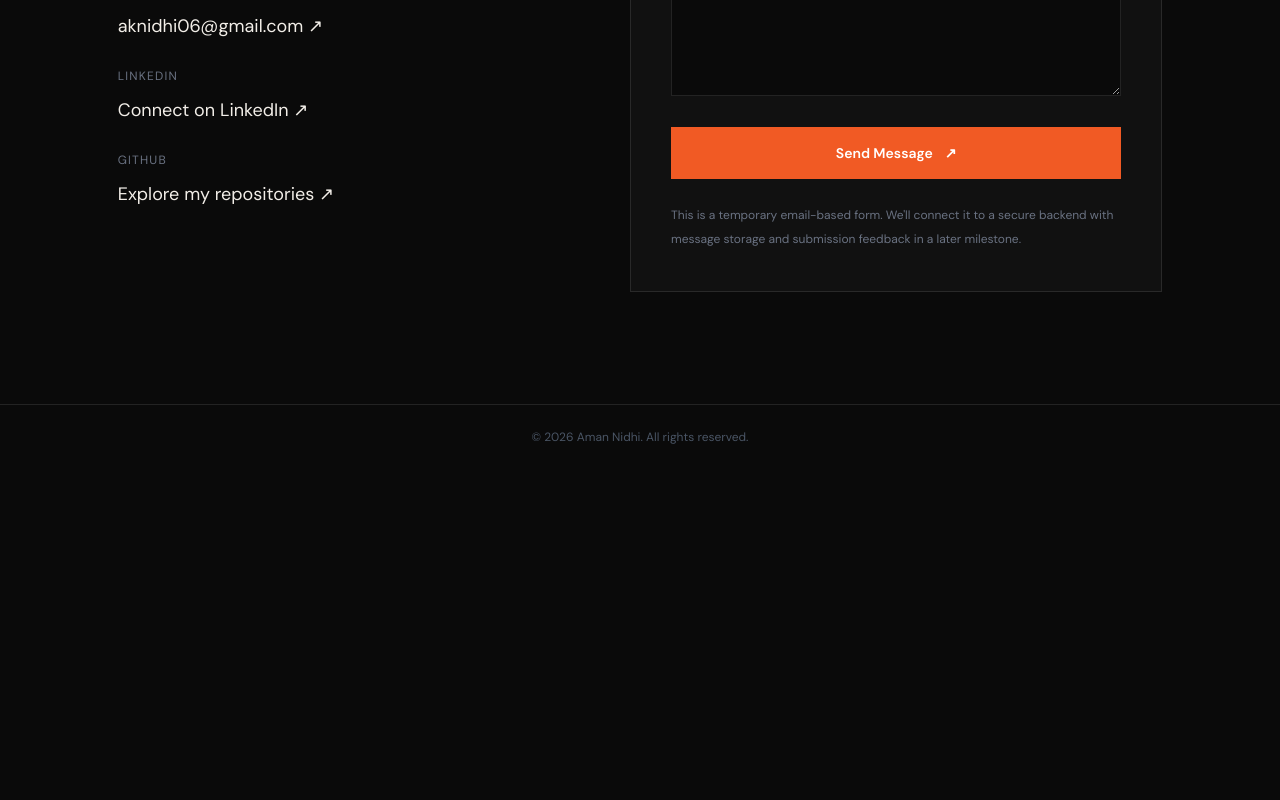
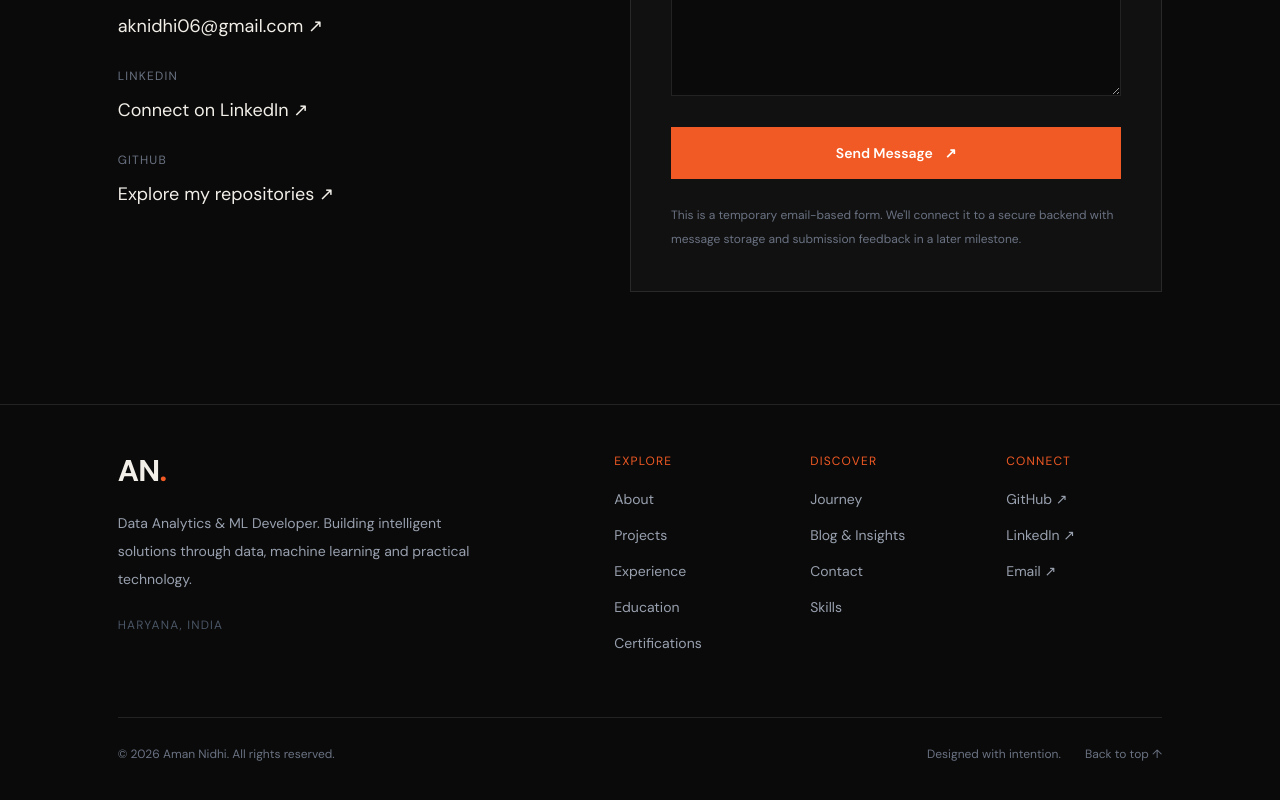
Before and after one commit to aknidhi/aman-portfolio, a Next.js app: page / in a window 1280 px wide. Shown: the part 10033-10833 px from the top of the page. Before the commit the page ends 10502 px from the top, so only its background shows below. Built offline with nearby package versions, Linux system fonts and the light colour scheme.

Commit message:
feat: complete portfolio homepage and footer

```diff
--- a/src/app/page.tsx
+++ b/src/app/page.tsx
@@ -1445,10 +1445,121 @@ export default function Home() {
 </section>
 
 
-      {/* Footer */}
-      <footer className="border-t border-white/10 px-6 py-6 text-center text-xs text-gray-600 md:px-16">
-        © 2026 Aman Nidhi. All rights reserved.
+      {/* Portfolio Footer */}
+      <footer className="border-t border-white/10 px-6 py-12 md:px-16">
+        <div className="page-container">
+
+          <div className="grid gap-12 md:grid-cols-[45fr_55fr]">
+
+            {/* Brand */}
+            <div>
+              <a
+                href="#"
+                className="text-3xl font-bold tracking-tight text-white"
+              >
+                AN<span className="text-[#F15A24]">.</span>
+              </a>
+
+              <p className="mt-5 max-w-sm text-sm leading-7 text-gray-400">
+                Data Analytics & ML Developer.
+                Building intelligent solutions through data,
+                machine learning and practical technology.
+              </p>
+
+              <p className="mt-6 text-xs uppercase tracking-widest text-gray-600">
+                Haryana, India
+              </p>
+            </div>
+
+            {/* Navigation and Social Links */}
+            <div className="grid grid-cols-2 gap-10 sm:grid-cols-3">
+
+              <div>
+                <p className="mb-5 text-xs uppercase tracking-widest text-[#F15A24]">
+                  Explore
+                </p>
+
+                <div className="flex flex-col gap-4 text-sm text-gray-400">
+                  <a href="#about" className="transition hover:text-white">About</a>
+                  <a href="#projects" className="transition hover:text-white">Projects</a>
+                  <a href="#experience" className="transition hover:text-white">Experience</a>
+                  <a href="#education" className="transition hover:text-white">Education</a>
+                  <a href="#certifications" className="transition hover:text-white">Certifications</a>
+                </div>
+              </div>
+
+              <div>
+                <p className="mb-5 text-xs uppercase tracking-widest text-[#F15A24]">
+                  Discover
+                </p>
+
+                <div className="flex flex-col gap-4 text-sm text-gray-400">
+                  <a href="#journey" className="transition hover:text-white">Journey</a>
+                  <a href="#blog" className="transition hover:text-white">Blog & Insights</a>
+                  <a href="#contact" className="transition hover:text-white">Contact</a>
+                  <a href="#skills" className="transition hover:text-white">Skills</a>
+                </div>
+              </div>
+
+              <div>
+                <p className="mb-5 text-xs uppercase tracking-widest text-[#F15A24]">
+                  Connect
+                </p>
+
+                <div className="flex flex-col gap-4 text-sm text-gray-400">
+                  <a
+                    href="https://github.com/aknidhi"
+                    target="_blank"
+                    rel="noreferrer"
+                    className="transition hover:text-white"
+                  >
+                    GitHub ↗
+                  </a>
+
+                  <a
+                    href="https://www.linkedin.com/in/aman-kumar-nidhi-484454209"
+                    target="_blank"
+                    rel="noreferrer"
+                    className="transition hover:text-white"
+                  >
+                    LinkedIn ↗
+                  </a>
+
+                  <a
+                    href="mailto:aknidhi06@gmail.com"
+                    className="transition hover:text-white"
+                  >
+                    Email ↗
+                  </a>
+                </div>
+              </div>
+
+            </div>
+          </div>
+
+          {/* Bottom Bar */}
+          <div className="mt-16 flex flex-col justify-between gap-5 border-t border-white/10 pt-7 text-xs text-gray-500 sm:flex-row sm:items-center">
+
+            <p>
+              © 2026 Aman Nidhi. All rights reserved.
+            </p>
+
+            <div className="flex items-center gap-6">
+              <span>Designed with intention.</span>
+
+              <a
+                href="#"
+                className="text-white transition hover:text-[#F15A24]"
+              >
+                Back to top ↑
+              </a>
+            </div>
+
+          </div>
+
+        </div>
       </footer>
+
     </main>
   );
 }
```
